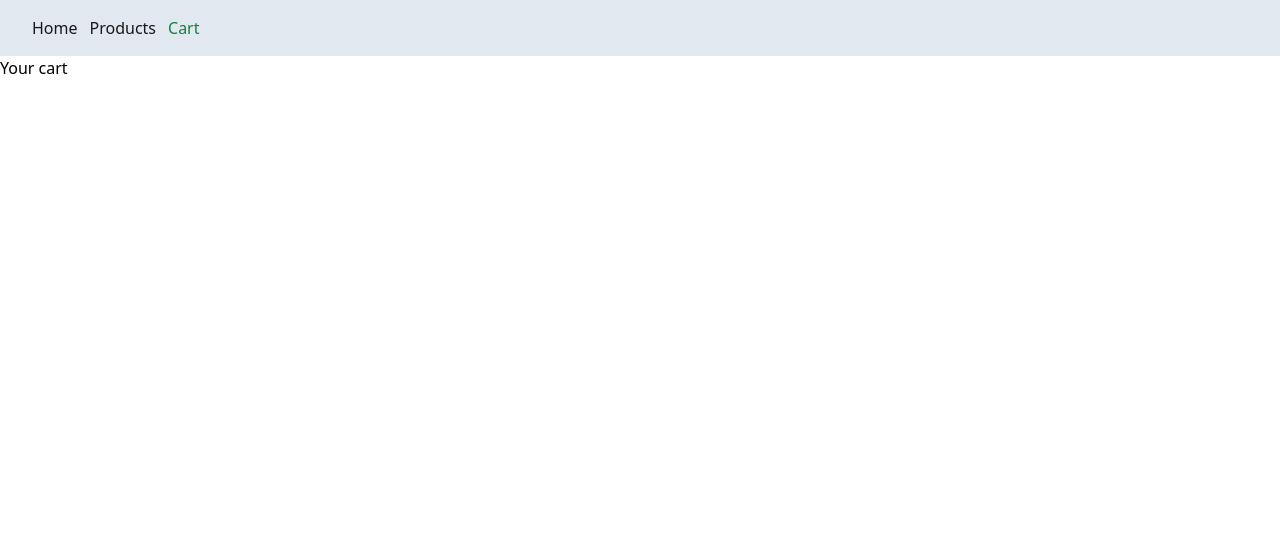
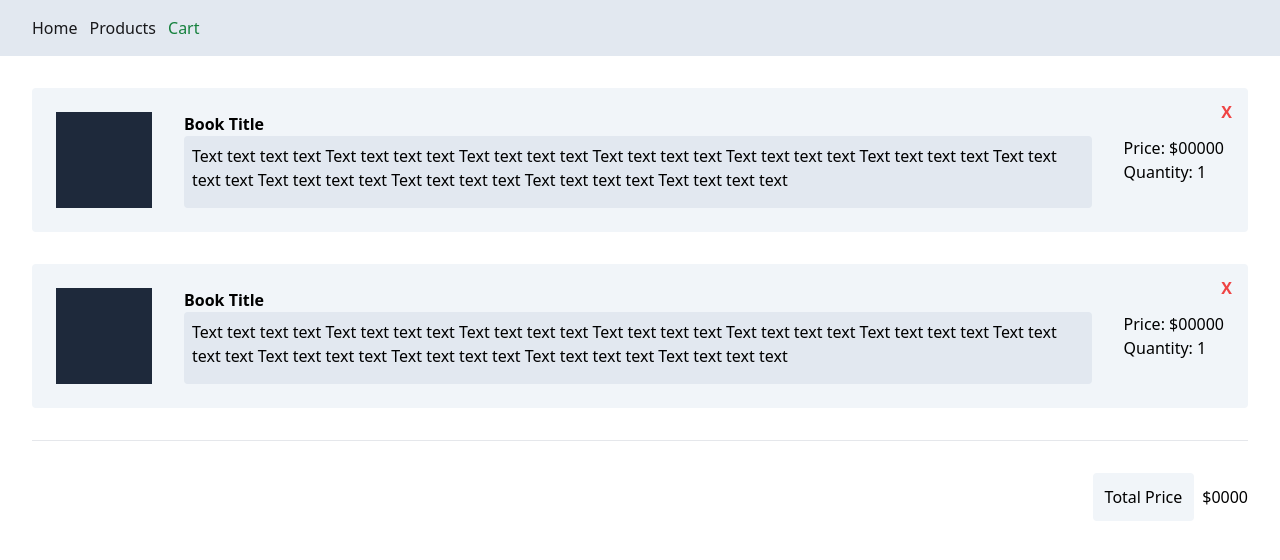
Before and after one commit to 0916dhkim/montra-take-home, a React (Vite) app: page /cart in a window 1280 px wide. Shown: the top 560 px of the page. Built offline with nearby package versions, Linux system fonts and the light colour scheme.

Commit message:
Cart page layout

```diff
--- a/src/App.tsx
+++ b/src/App.tsx
@@ -1,5 +1,6 @@
-import { Outlet, RouterProvider, createBrowserRouter } from "react-router-dom";
+import { RouterProvider, createBrowserRouter } from "react-router-dom";
 
+import Cart from "./pages/Cart/Cart";
 import ProductDetails from "./pages/Products/ProductDetails";
 import Products from "./pages/Products/Products";
 import Root from "./Root";
@@ -28,7 +29,7 @@ const router = createBrowserRouter([
       },
       {
         path: "cart",
-        element: <div>Your cart</div>,
+        element: <Cart />,
       },
     ],
   },
--- /dev/null
+++ b/src/pages/Cart/Cart.module.css
@@ -0,0 +1,15 @@
+@tailwind components;
+
+@layer components {
+  .cart {
+    @apply flex flex-col gap-8 p-8 items-stretch;
+  }
+
+  .total {
+    @apply self-end flex flex-row items-center gap-2;
+  }
+
+  .totalLabel {
+    @apply bg-slate-100 p-3 rounded;
+  }
+}
--- /dev/null
+++ b/src/pages/Cart/Cart.tsx
@@ -0,0 +1,15 @@
+import CartItem from "./CartItem";
+import classes from "./Cart.module.css";
+
+export default function Cart() {
+  return (
+    <div className={classes.cart}>
+      <CartItem />
+      <CartItem />
+      <hr />
+      <div className={classes.total}>
+        <span className={classes.totalLabel}>Total Price</span> $0000
+      </div>
+    </div>
+  );
+}
--- /dev/null
+++ b/src/pages/Cart/CartItem.module.css
@@ -0,0 +1,31 @@
+@tailwind components;
+
+@layer components {
+  .cartItem {
+    @apply relative bg-slate-100 rounded flex flex-row p-6 gap-8;
+  }
+
+  .thumbnail {
+    @apply w-24 h-24 bg-slate-800 self-center;
+  }
+
+  .itemDetails {
+    @apply flex-1 flex flex-col;
+  }
+
+  .title {
+    @apply font-bold;
+  }
+
+  .description {
+    @apply bg-slate-200 p-2 rounded flex-1;
+  }
+
+  .orderDetails {
+    @apply flex flex-col justify-center;
+  }
+
+  .close {
+    @apply absolute top-3 right-4 text-red-500 font-bold;
+  }
+}
--- /dev/null
+++ b/src/pages/Cart/CartItem.tsx
@@ -0,0 +1,23 @@
+import classes from "./CartItem.module.css";
+
+export default function CartItem() {
+  return (
+    <div className={classes.cartItem}>
+      <div className={classes.thumbnail} />
+      <div className={classes.itemDetails}>
+        <span className={classes.title}>Book Title</span>
+        <p className={classes.description}>
+          Text text text text Text text text text Text text text text Text text
+          text text Text text text text Text text text text Text text text text
+          Text text text text Text text text text Text text text text Text text
+          text text
+        </p>
+      </div>
+      <div className={classes.orderDetails}>
+        <span>Price: $00000</span>
+        <span>Quantity: 1</span>
+      </div>
+      <button className={classes.close}>X</button>
+    </div>
+  );
+}
```
